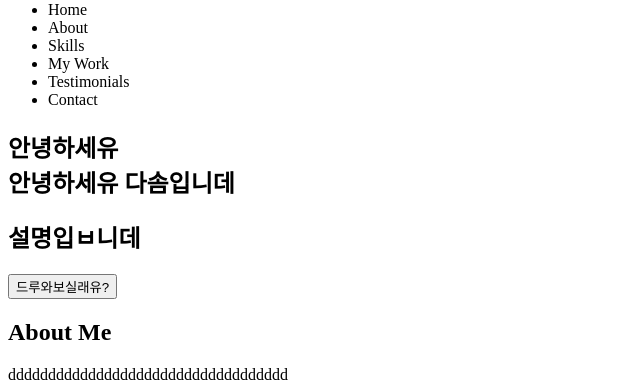
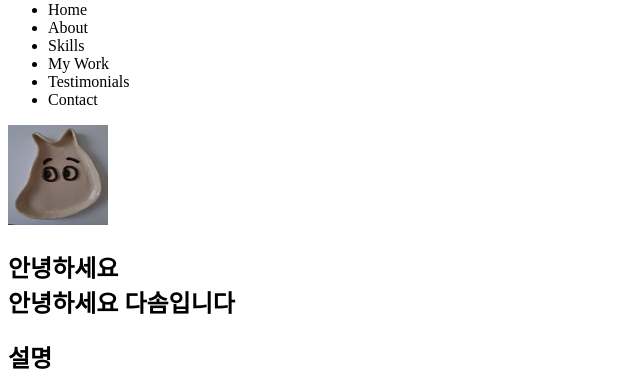
Before and after one commit to DaSom253/reponsive-website, a plain HTML site: page index.html in a window 1280 px wide. Shown: the part 41-432 px from the top of the page, without its empty margins (0-640 px from the left). Drawn offline with Linux system fonts and the light colour scheme.

Commit message:
correction

```diff
--- a/index.html
+++ b/index.html
@@ -30,10 +30,10 @@
     </nav>
     <!-- Home -->
     <section id="home">
-        <!-- <img src="imgs/사진넣으셈" alt="profile img" class="home__avatar"> -->
-        <h1 class="home__title">안녕하세유 <br/> 안녕하세유 다솜입니데</h1>
-        <h2 class="home__description">설명입ㅂ니데</h2>
-        <button class="home__contact">드루와보실래유?</button>
+        <img src="imgs/mypoto.jpg" alt="profile img" class="home__avatar" width="100" height="100">
+        <h1 class="home__title">안녕하세요 <br/> 안녕하세요 다솜입니다</h1>
+        <h2 class="home__description">설명</h2>
+        <button class="home__contact">어서오세요</button>
     </section>
     <!-- About -->
     <section id="about">
```
Also changed, not shown: imgs/mypoto.jpg (added).
